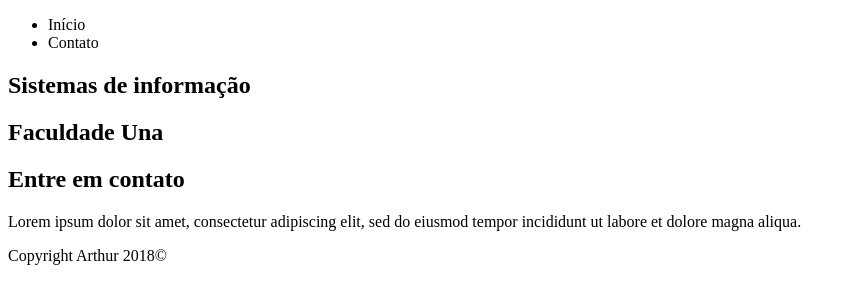
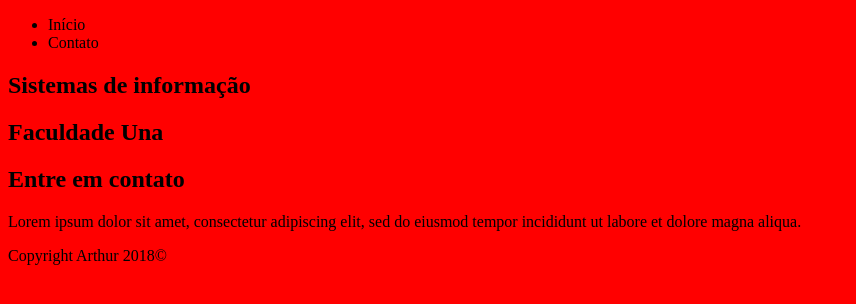
Before and after one commit to arthur4181/IHC-Tchunai, a plain HTML site: page index.html in a window 1280 px wide. Shown: the whole page, without its empty margins (0-856 px from the left). Drawn offline with Linux system fonts and the light colour scheme.

Commit message:
Update index.html

```diff
--- a/index.html
+++ b/index.html
@@ -36,3 +36,9 @@
 	</footer>
 </body>
 </html>
+
+<head>
+<style>
+body {
+    background-color: Red;
+}
```
